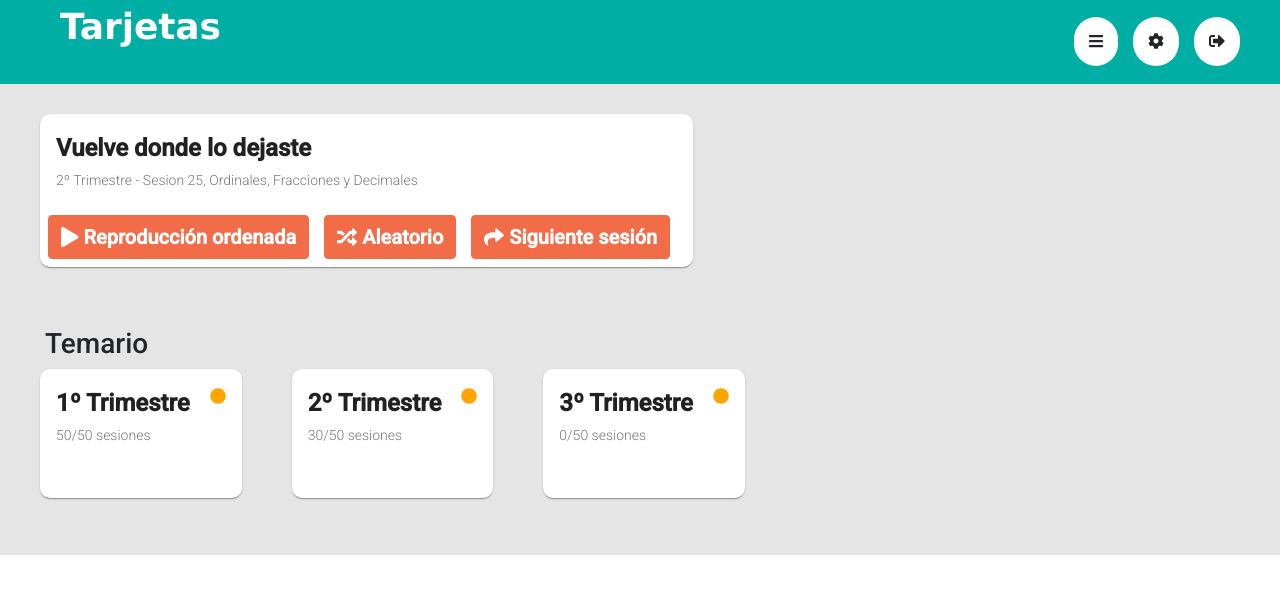
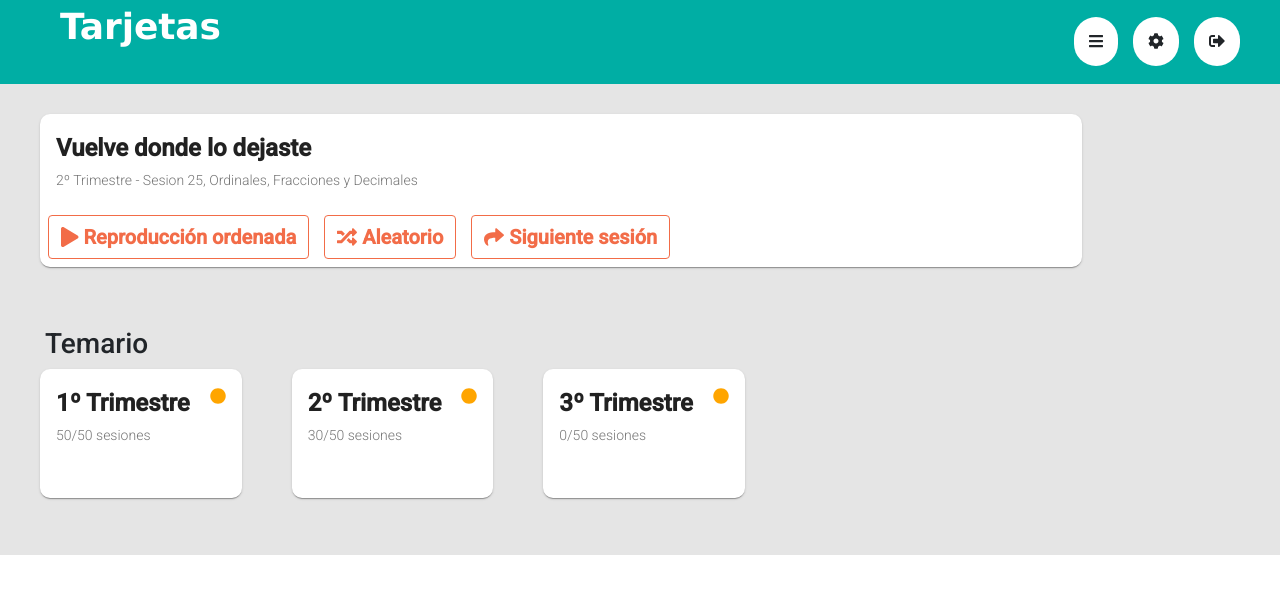
Before and after one commit to jimmy-wasnt-here/tekman-figma-angular, an Angular app: page /dashboard in a window 1280 px wide. Shown: the top 594 px of the page. Built offline with nearby package versions, Linux system fonts and the light colour scheme.

Commit message:
Active session buttons borders fixed

```diff
--- a/src/app/components/active-course-card/active-course-card.component.css
+++ b/src/app/components/active-course-card/active-course-card.component.css
@@ -18,8 +18,8 @@ mat-card-subtitle {
 }
 
 .btn {
-    color: white;
-    background-color: #F26C48;
+    color: #F26C48;
+    background-color: white;
     border-color: #F26C48;
 
     font-family: Roboto;
@@ -31,6 +31,7 @@ mat-card-subtitle {
 }
 
 .btn:hover{
-    color: #F26C48;
-    background-color: white;
+    color: white;
+    background-color: #F26C48;
+    border-color: white;
 }
--- a/src/app/components/active-course-card/active-course-card.component.html
+++ b/src/app/components/active-course-card/active-course-card.component.html
@@ -1,4 +1,4 @@
-<mat-card>
+<mat-card class="col-md-10">
     <mat-card-title>
         Vuelve donde lo dejaste
     </mat-card-title>
```
